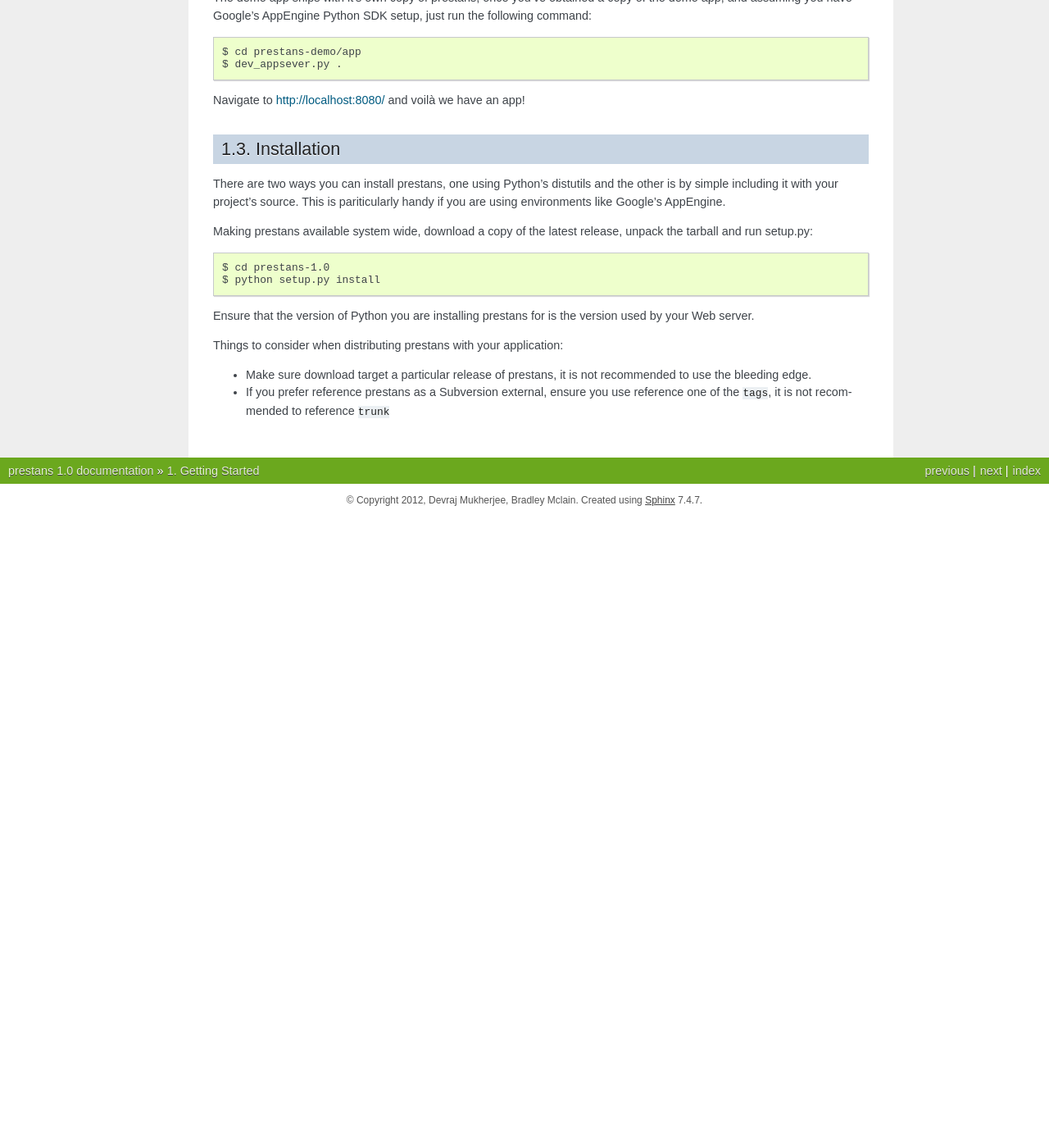
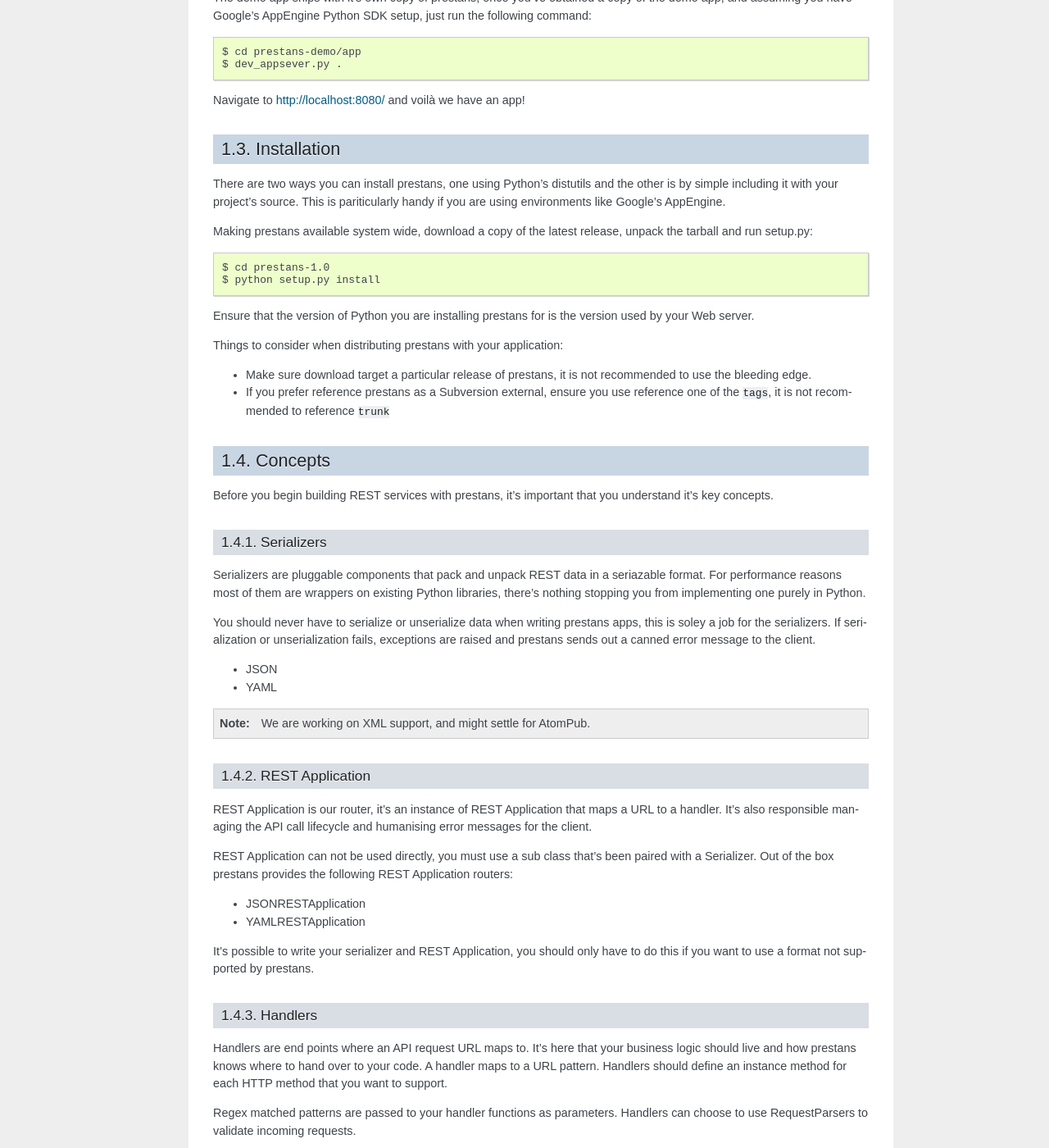
Before and after one commit to anomaly/prestans-docs, a Sphinx documentation site: the page built from source/quickstart.rst, in a window 1280 px wide and 1400 px high, scrolled down 1158 px. Shown: the whole window at 82% size. Built offline with Sphinx 7.4.7, drawn with Linux system fonts in a browser that asks for light colours; before the commit the page ends 1788 px from its top, so only the background shows below that; some of the changed text lies outside the part shown.

Commit message:
Rearranged content, changed TOC settings

```diff
--- a/source/authentication.rst
+++ b/source/authentication.rst
@@ -2,7 +2,7 @@
 Securing your API
 =================
 
-Each project has very different requirements for authentication and more importantly each developer likes to implement each scenario differently. The Python Web world is a world of micro frameworks that work toegether in harmony. prestans does not implement any authentication mechanisms, in turn it implements a set of patterns called ``Providers`` (refer to our :doc:`concepts` chapter) that assist in making prestans application respect your application's chosen authentication method.
+Each project has very different requirements for authentication and more importantly each developer likes to implement each scenario differently. The Python Web world is a world of micro frameworks that work toegether in harmony. prestans does not implement any authentication mechanisms, in turn it implements a set of patterns called ``Providers`` (refer to our :doc:`quickstart` chapter) that assist in making prestans application respect your application's chosen authentication method.
 
 What this means is prestans provides you the opportunity to tell it what your application considers, authenticated and authorized. Your prestans REST handlers use a set of predefine decorators to communicate with your prestans application's authentication provider to secure REST end points.
 
--- a/source/index.rst
+++ b/source/index.rst
@@ -10,10 +10,9 @@
 
 .. toctree::
    :numbered:
-   :maxdepth: 3
+   :maxdepth: 2
 
    quickstart
-   concepts
    handlers
    serializers
    validation
--- a/source/models.rst
+++ b/source/models.rst
@@ -111,7 +111,7 @@
 
 * ``required`` flags if this is a mandatory field, accepts ``True`` or ``False`` and is set to ``True`` by default
 * ``default``
-* ``**kwargs``
+* ``**kwargs`` a set of key value arguments
 
 
 Writing Models
--- a/source/quickstart.rst
+++ b/source/quickstart.rst
@@ -64,3 +64,88 @@
 
 * Make sure download target a particular release of prestans, it is not recommended to use the bleeding edge.
 * If you prefer reference prestans as a Subversion external, ensure you use reference one of the ``tags``, it is not recommended to reference ``trunk``
+
+Concepts
+========
+
+Before you begin building REST services with prestans, it's important that you understand it's key concepts.
+
+Serializers
+-----------
+
+Serializers are pluggable components that pack and unpack REST data in a seriazable format. For performance reasons most of them are wrappers on existing Python libraries, there's nothing stopping you from implementing one purely in Python.
+
+You should never have to serialize or unserialize data when writing prestans apps, this is soley a job for the serializers. If serialization or unserialization fails, exceptions are raised and prestans sends out a canned error message to the client.
+
+* JSON
+* YAML
+
+.. note:: We are working on XML support, and might settle for AtomPub.
+
+REST Application
+----------------
+
+REST Application is our router, it's an instance of REST Application that maps a URL to a handler. It's also responsible managing the API call lifecycle and humanising error messages for the client.
+
+REST Application can not be used directly, you must use a sub class that's been paired with a Serializer. Out of the box prestans provides the following REST Application routers:
+
+* JSONRESTApplication
+* YAMLRESTApplication
+
+It's possible to write your serializer and REST Application, you should only have to do this if you want to use a format not supported by prestans.
+
+Handlers
+--------
+
+Handlers are end points where an API request URL maps to. It's here that your business logic should live and how prestans knows where to hand over to your code. A handler maps to a URL pattern. Handlers should define an instance method for each HTTP method that you want to support.
+
+Regex matched patterns are passed to your handler functions as parameters. Handlers can choose to use RequestParsers to validate incoming requests.
+
+.. _models:
+
+Models
+------
+
+Models are a set of rules that can be used by a prestans parser to validate the body of the request. Models are also use to validate and even auto generate responses from persistent data models.
+
+prestans Models descriptions are quite similar to Django or Google AppEngine models.
+
+Attributes can be of the following types, these are in accordance with popular serialization formats for REST APIs:
+
+* String
+* Integer
+* Float
+* Boolean
+* Date Time
+* Arrays
+
+Each attribute provides a set rules configured by you, that prestans uses to validate incoming and outgoing data.
+
+Parsers
+-------
+
+Parameter Sets
+--------------
+
+Are let you define rules for acceptable sets of parameters as part of the URL. These should be used to accept
+
+Data Adapters
+-------------
+
+Data Adapters are a set of handy tools that allow you to quickly turn persistent data objects into instances of your REST models. prestans allows serialization of prestans managed Data Types, see :ref:`models`. This is a backend specific feature.
+
+You can map persistent models against prestans Models using a registry and ask prestans to perform the translation to construct your response.
+
+Providers
+---------
+
+prestans was designed ground up to live along side other Python Web development frameworks, and work under any WSGI compliant environment. This presents us with a challenge of fitting into services that may already be in use by your application or environment.
+
+Providers are wrappers that present prestans with an standardised way to talk to these environment specific services. The provider implements specific code to return the status that prestans expects.
+
+We provide extensive documentation on writing your own providers for environments we don't support out of the box.
+
+These services include:
+
+* Authentication
+* Caching
--- a/source/serializers.rst
+++ b/source/serializers.rst
@@ -10,7 +10,7 @@
 
 To make exceptions to the rule it's recommended you create a separate URL scheme that fits the serialization format, mapped to appropriate and often exclusive REST handlers. Not all your business logic work should be done in your REST handlers, if they are reusable consider pushing the code into a common class or if you are using ORM layers consider distributing it based on the persistent models you are working with.
 
-Serializers follow the prestans Provider (see :doc:`concepts`) paragradim. A serializer provides a wrapper on a pair of functions to write and read a data exchange format. It's recommended you use standard Python functions to perform the serialize and unserialize operations for performance. However if you need to you can write a pure Python implementation of your serializer.
+Serializers follow the prestans Provider (see :doc:`quickstart`) paragradim. A serializer provides a wrapper on a pair of functions to write and read a data exchange format. It's recommended you use standard Python functions to perform the serialize and unserialize operations for performance. However if you need to you can write a pure Python implementation of your serializer.
 
 Serializers are never used directly, it's always paired with a RESTApplication. We current provide support for the following serialization formats:
 
```
Also changed, not shown: source/concepts.rst (deleted, +0 -85 lines).
